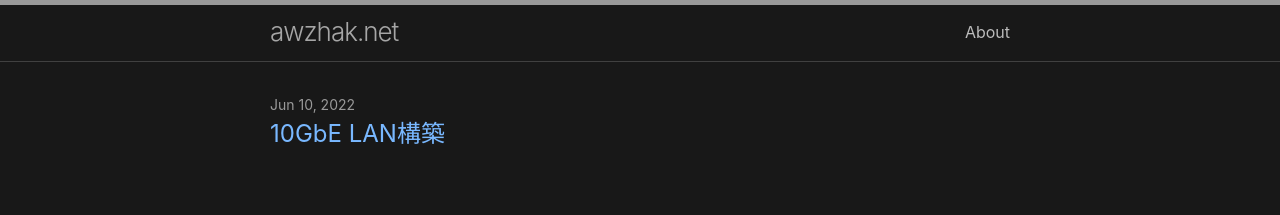
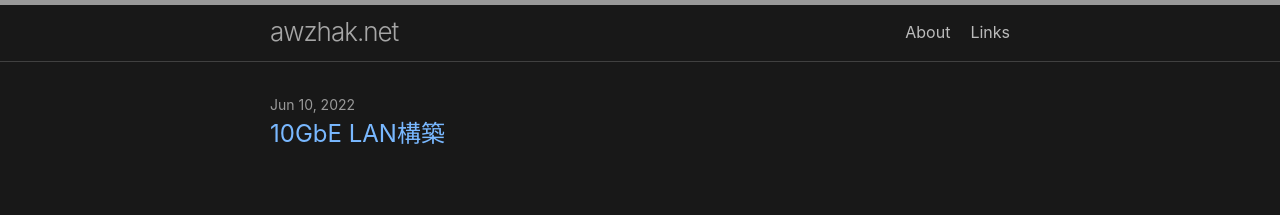
Before and after one commit to awzhak/awzhak.net, a Jekyll site: the page built from index.md, in a window 1280 px wide. Shown: the top 215 px of the page. Built offline with Jekyll 4.4.1, drawn with Linux system fonts in a browser that asks for light colours.

Commit message:
Update _config.yml

```diff
--- a/_config.yml
+++ b/_config.yml
@@ -4,7 +4,7 @@ show_excerpts: false # set to true to show excerpts on the homepage
 
 header_pages:
   - about.md
-  - portfolio.md
+  - links.md
 
 minima:
   date_format: "%b %-d, %Y"
```
